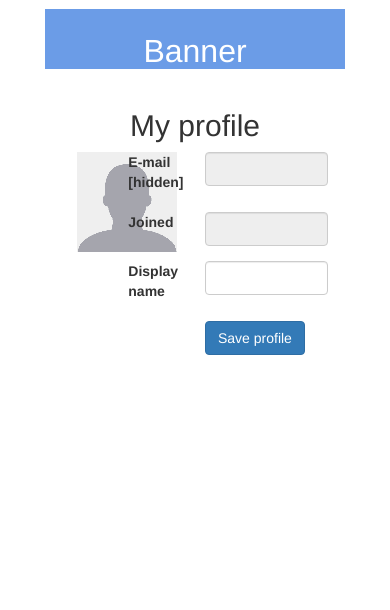
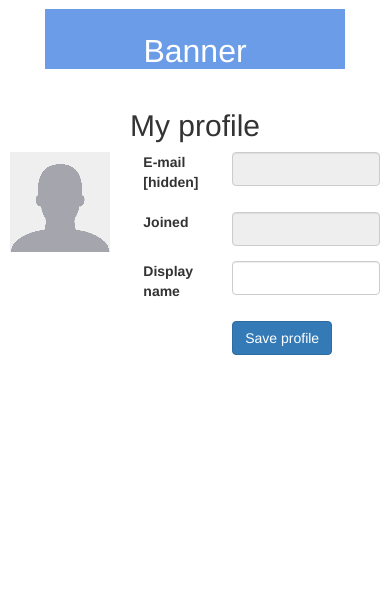
Before and after one commit to vladalexeev/grid-paint, a Django app: template grid-paint/templates/my-profile.html in a window 390 px wide. Shown: the part 51-661 px from the top of the page. Run offline with Django 3.2, Linux system fonts and the light colour scheme; the template is opened without the code that fills it, so the values that code supplies are empty; some libraries are stand-ins or nearby versions.

Commit message:
Profile pages responsiveness improvements

```diff
--- a/grid-paint/templates/my-profile.html
+++ b/grid-paint/templates/my-profile.html
@@ -13,12 +13,11 @@ My profile
 
 
 	<div class="row">
-		<div class="col-xs-2 col-xs-offset-2">
+		<div class="col-xs-4 col-md-2 col-md-offset-2">
 			<img src="/img/empty-profile.png" />
 		</div>
 
-		<div class="col-xs-6">
-			<div class="row">
+		<div class="col-xs-8 col-md-6">
 			<form name="f" role="form" class="form-horizontal" action="/save-profile" method="POST"
 				onsubmit="return false">
 				<div class="form-group">
@@ -50,7 +49,6 @@ My profile
 				</div>
 				{% endif %}
 			</form>
-			</div>
 		</div>
 
 	</div>
--- a/grid-paint/templates/profile.html
+++ b/grid-paint/templates/profile.html
@@ -6,11 +6,11 @@
 
 <div class="container">
 	<div class="row">
-		<div class="col-xs-2 col-xs-offset-2">
+		<div class="col-xs-4 col-md-2 col-md-offset-2">
 			<img src="/img/empty-profile.png" />
 		</div>
 
-		<div class="col-xs-6">
+		<div class="col-xs-8 col-md-6">
 			<div style="font-weight: bold; font-size: 16pt;">{{ profile.nickname }}</div>
 			<div style="color: gray;">joined {{ profile.join_date|date:"d M Y" }}</div>
 			{% if profile.read_only %}
```
